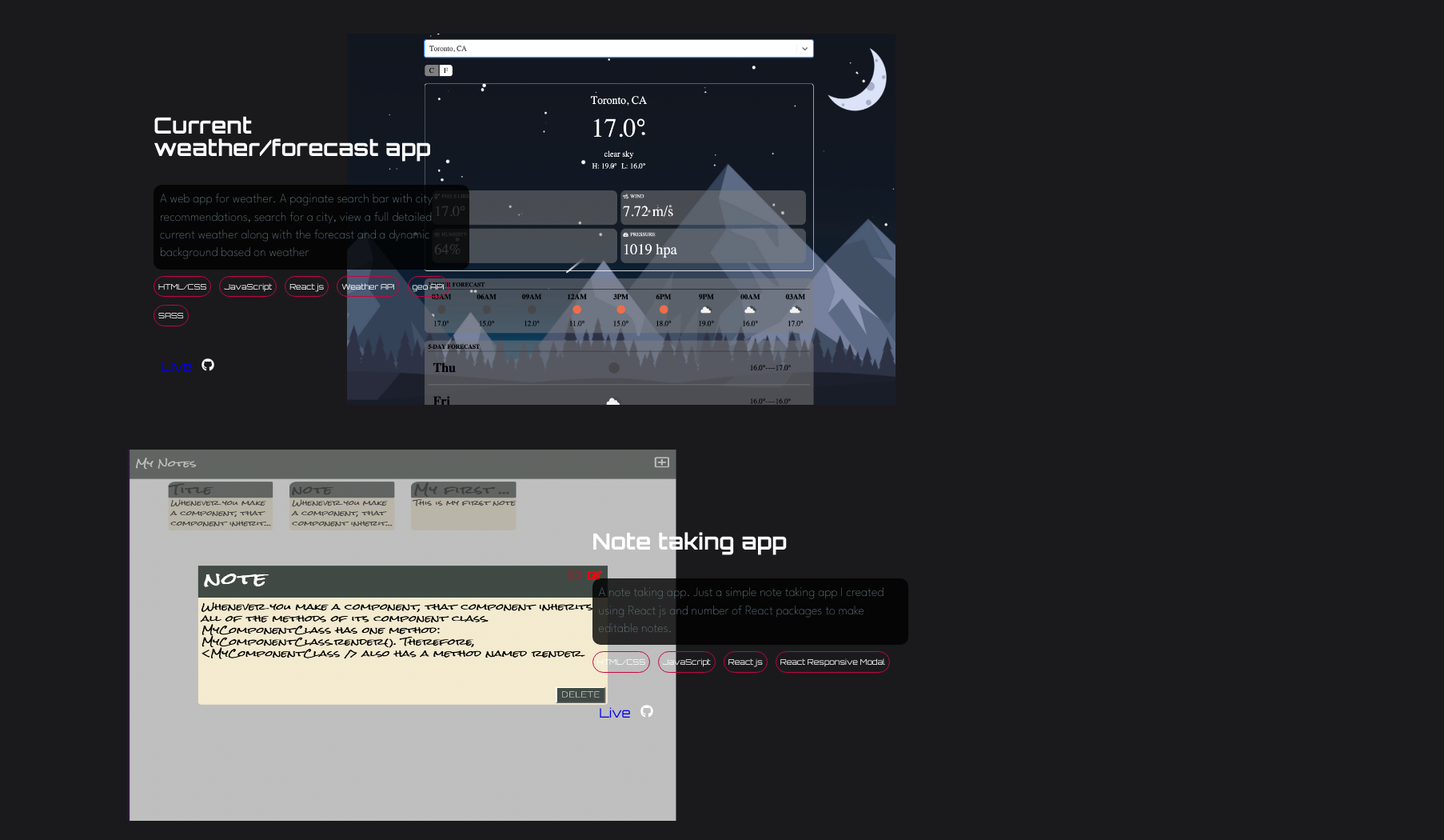
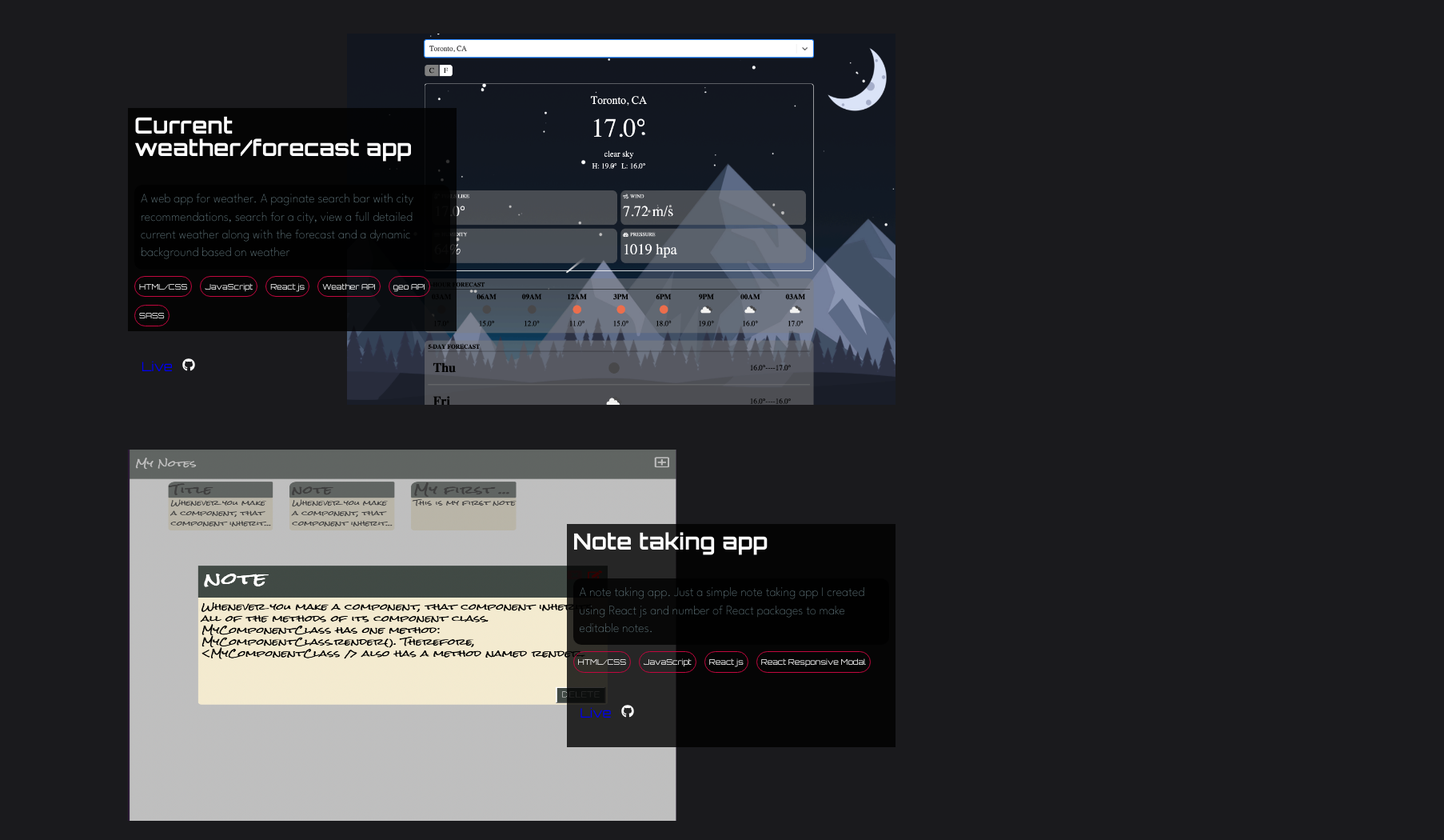
Before and after one commit to Parsa-Parishan/My-Portfolio, a React (Create React App) app: page / in a window 1280 px wide. Shown: the part 1140-2190 px from the top of the page at 80% size, 1806 px wide, since content can reach past the window. Built offline with nearby package versions, Linux system fonts and the light colour scheme; a web font is replaced by a local one.

Commit message:
add reveal on scroll feature

```diff
--- a/src/components/About-me.js
+++ b/src/components/About-me.js
@@ -1,4 +1,4 @@
-import React from "react";
+import React, { useState } from "react";
 import { FaGithub } from "react-icons/fa";
 import {
   IoLogoHtml5,
@@ -14,6 +14,21 @@ import note from "../images/screenshots/note.png";
 import ecom from "../images/screenshots/ecom.png";
 
 export default function About() {
+  const [reveal, setReaveal] = useState(false);
+
+  const toReaveal = () => {
+    let windowHeight = window.innerHeight;
+    const revealTop = document
+      .querySelector("article")
+      .getBoundingClientRect().top;
+    const revealPoint = 150;
+    if (revealTop < windowHeight - revealPoint) {
+      setReaveal(() => "reveal");
+    } else {
+      setReaveal(() => false);
+    }
+  };
+  window.onscroll = () => toReaveal();
   return (
     <>
       <div className="my-skills" id="about-me">
@@ -73,7 +88,7 @@ export default function About() {
         </p>
         <div className="container">
           <article className="project weather">
-            <div className="about-project">
+            <div className={`about-project ${reveal}`}>
               <h3>Current weather/forecast app</h3>
               <p>
                 A web app for weather. A paginate search bar with city
@@ -107,13 +122,13 @@ export default function About() {
                 </button>
               </div>
             </div>
-            <div className="image">
+            <div className={`image ${reveal}`}>
               <div className="filter"></div>
               <img src={weather} alt="weather app" />
             </div>
           </article>
           <article className="project note">
-            <div className="about-project">
+            <div className={`about-project ${reveal}`}>
               <h3>Note taking app</h3>
               <p>
                 A note taking app. Just a simple note taking app I created using
@@ -141,13 +156,13 @@ export default function About() {
                 </button>
               </div>
             </div>
-            <div className="image">
+            <div className={`image ${reveal}`}>
               <div className="filter"></div>
               <img src={note} alt="note taking app" />
             </div>
           </article>
           <article className="project ecommerce">
-            <div className="about-project">
+            <div className={`about-project ${reveal}`}>
               <h3>Ecommerce website</h3>
               <p>
                 I built a ecommerce website for vintage clothes with React-js
@@ -178,7 +193,7 @@ export default function About() {
                 </button>
               </div>
             </div>
-            <div className="image">
+            <div className={`image ${reveal}`}>
               <div className="filter"></div>
               <img src={ecom} alt="ecommerce website" />
             </div>
--- a/src/styles/main.css
+++ b/src/styles/main.css
@@ -258,6 +258,12 @@ a:visited {
     left: 0;
     border-radius: 0 40px 40px 0;
   }
+}
+
+.reveal {
+  -webkit-transform: translateX(0) !important;
+          transform: translateX(0) !important;
+  opacity: 1 !important;
 }
 
 .horizontal {
@@ -815,6 +821,11 @@ main .my-portfolio .container article .about-project .btns button a:visited {
     z-index: 3;
     margin-left: 1.5rem;
     background: none;
+    -webkit-transform: translateX(-100%);
+            transform: translateX(-100%);
+    opacity: 0;
+    -webkit-transition: all 1s ease-out;
+    transition: all 1s ease-out;
   }
   main .my-portfolio .container article .about-project p {
     background: rgba(0, 0, 0, 0.8);
@@ -834,8 +845,11 @@ main .my-portfolio .container article .about-project .btns button a:visited {
     width: 100%;
     position: relative;
     z-index: 2;
-    -webkit-transition: all 0.3s ease;
-    transition: all 0.3s ease;
+    -webkit-transition: all 1s ease;
+    transition: all 1s ease;
+    -webkit-transform: translateX(100%);
+            transform: translateX(100%);
+    opacity: 0;
   }
   main .my-portfolio .container article .image .filter {
     position: absolute;
@@ -857,11 +871,15 @@ main .my-portfolio .container article .about-project .btns button a:visited {
     -ms-grid-column: 5;
     -ms-grid-column-span: 3;
     grid-column: 5 / 8;
+    -webkit-transform: translateX(100%);
+            transform: translateX(100%);
   }
   main .my-portfolio .container article.note .image {
     -ms-grid-column: 1;
     -ms-grid-column-span: 5;
     grid-column: 1 / 6;
+    -webkit-transform: translateX(-100%);
+            transform: translateX(-100%);
   }
 }
 
--- a/src/styles/sass/base/_animation.scss
+++ b/src/styles/sass/base/_animation.scss
@@ -18,3 +18,8 @@
     border-radius: 0 40px 40px 0;
   }
 }
+
+.reveal {
+  transform: translateX(0) !important;
+  opacity: 1 !important;
+}
--- a/src/styles/sass/components/_about-me.scss
+++ b/src/styles/sass/components/_about-me.scss
@@ -177,6 +177,9 @@ main {
             z-index: 3;
             margin-left: 1.5rem;
             background: none;
+            transform: translateX(-100%);
+            opacity: 0;
+            transition: all 1s ease-out;
             p {
               background: rgba(black, 0.8);
               a:hover {
@@ -196,7 +199,9 @@ main {
             width: 100%;
             position: relative;
             z-index: 2;
-            transition: all 0.3s ease;
+            transition: all 1s ease;
+            transform: translateX(100%);
+            opacity: 0;
             .filter {
               position: absolute;
               inset: 0 0 0 0;
@@ -216,9 +221,11 @@ main {
           &.note {
             .about-project {
               grid-column: 5 / 8;
+              transform: translateX(100%);
             }
             .image {
               grid-column: 1 / 6;
+              transform: translateX(-100%);
             }
           }
         }
```
Also changed, not shown: 1 other file (tests, documents, lock files or other folders).
